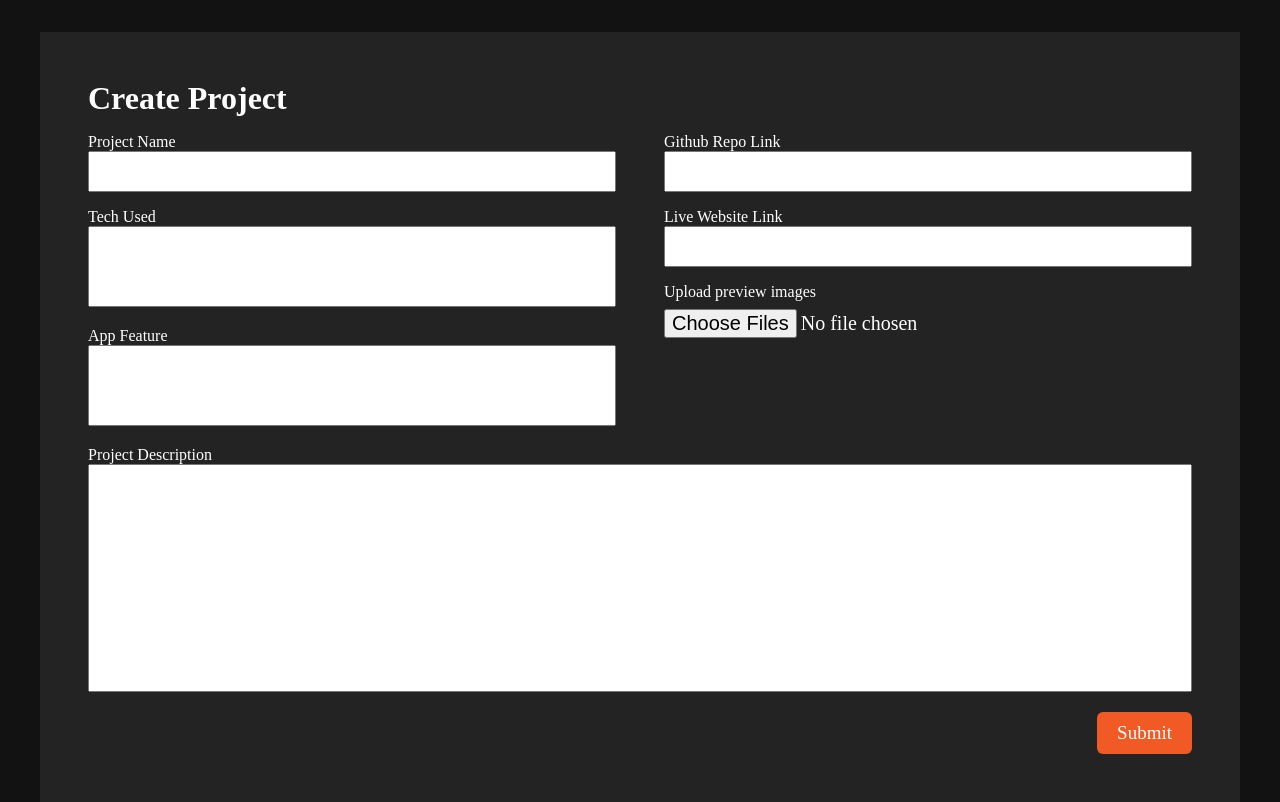
After one commit to bimmbin/dynaport, a PHP site: page /create.php in a window 1280 px wide. The commit adds this page. Run offline with PHP 8.4, Linux system fonts and the light colour scheme; some web fonts are replaced.

Commit message:
inserting projects and images done

```diff
--- /dev/null
+++ b/create.php
@@ -0,0 +1,56 @@
+<?php
+ include 'header.php';
+?>
+
+    <title>Create Project</title>
+</head>
+<body>
+
+<!-- header -------------->
+
+
+
+<div class="container">
+    <div class="create-container">
+        <form action="includes/create.inc.php" method="post" enctype="multipart/form-data">
+            <h1>Create Project</h1>
+            <div class="flex">
+                <div class="create-1">
+                    <p>Project Name</p>
+                    <input type="text" name="proj_name">
+                    <p>Tech Used</p>
+                    <textarea name="tech_used" id=""  rows="3"></textarea>
+                    <p>App Feature</p>
+                    <textarea name="app_feat" id=""  rows="3"></textarea>
+                </div>
+                <div class="create-2">
+                    <p>Github Repo Link</p>
+                    <input type="text" name="github_url">
+                    <p>Live Website Link</p>
+                    <input type="text" name="live_url">
+                    <p>Upload preview images</p>
+                    <input type="file" accept=".png, .jpg, .jpeg" name="files[]" multiple>
+                </div>
+            </div>
+            <div class="create-3">
+                <p>Project Description</p>
+                <textarea name="proj_desc" id="" cols="30" rows="10"></textarea>
+            </div>
+            <div class="btn-create">
+                <input class="clickable" type="submit" name="submit" value="Submit">
+            </div>
+        </form>
+    </div>
+</div>
+
+
+
+
+
+
+<!-- footer -------------->
+
+
+<?php
+ include 'footer.php';
+?>
--- a/css/style.css
+++ b/css/style.css
@@ -568,3 +568,42 @@ footer {
   border: none;
   cursor: pointer;
 }
+
+/* create */
+
+.create-container {
+  width: 100%;
+  height: fit-content;
+  background: #232323;
+  padding: 3rem;
+  margin-top: 2rem;
+}
+.create-container h1 {
+  margin-bottom: 1rem;
+}
+.create-1, .create-2 {
+  flex: 1 1 0px;
+}
+.create-1 {
+  padding-right: 3rem;
+}
+.create-container input[type=text] {
+  padding: 0.5rem;
+  color: black;
+  font-size: 18px;
+}
+.create-container input[type=file] {
+  margin-top: 0.5rem;
+  font-size: 20px;
+}
+.create-container p,  .create-container input[type=text], .create-container textarea {
+  width: 100%;
+}
+.create-container input[type=text], .create-container textarea {
+  margin-bottom: 1rem;
+  padding: 0.5rem;
+}
+.btn-create {
+  display: flex;
+  justify-content: flex-end;
+}
--- a/header.php
+++ b/header.php
@@ -13,7 +13,7 @@
     <meta http-equiv="X-UA-Compatible" content="IE=edge">
     <link rel="stylesheet" type="text/css" href="css/style.css?v=<? echo time(); ?>" />
     <link rel="stylesheet" type="text/css" href="css/media.css?v=<? echo time(); ?>" />
-    <meta name="viewport" content="width=device-width, initial-scale=1.0">
+    <meta name="viewport" content="user-scalable=no, initial-scale=1, maximum-scale=1, minimum-scale=1, width=320, height=device-height, target-densitydpi=medium-dpi" />
 
 
     <link rel="stylesheet" href="https://cdnjs.cloudflare.com/ajax/libs/OwlCarousel2/2.3.4/assets/owl.carousel.min.css" integrity="sha512-tS3S5qG0BlhnQROyJXvNjeEM4UpMXHrQfTGmbQ1gKmelCxlSEBUaxhRBj/EFTzpbP4RVSrpEikbmdJobCvhE3g==" crossorigin="anonymous" referrerpolicy="no-referrer" />
```
Also changed, not shown: classes/create.class.php (added, +124 -0 lines), classes/createctrl.class.php (added, +66 -0 lines), classes/createview.class.php (added, +12 -0 lines), includes/create.inc.php (added, +26 -0 lines), index.php (+17 -1 lines), uploads/11622640.jpg.jpg (added), uploads/11939285.jpg.jpg (added), uploads/13dc449b04d9ace524a0ecd247e1fdc83.png.png (added), uploads/1d4cGokM.jpg.jpg (added), uploads/51622640.jpg.jpg (added), uploads/51939285.jpg.jpg (added), uploads/5Awaken-League-of-Legends-lol-wallpaper-lol-duvar-resimleri.jpg.jpg (added), uploads/5colorful-palm-silhouettes-background_23-2148541792.jpg.jpg (added), uploads/5nature-3082832__480.jpg.jpg (added).
